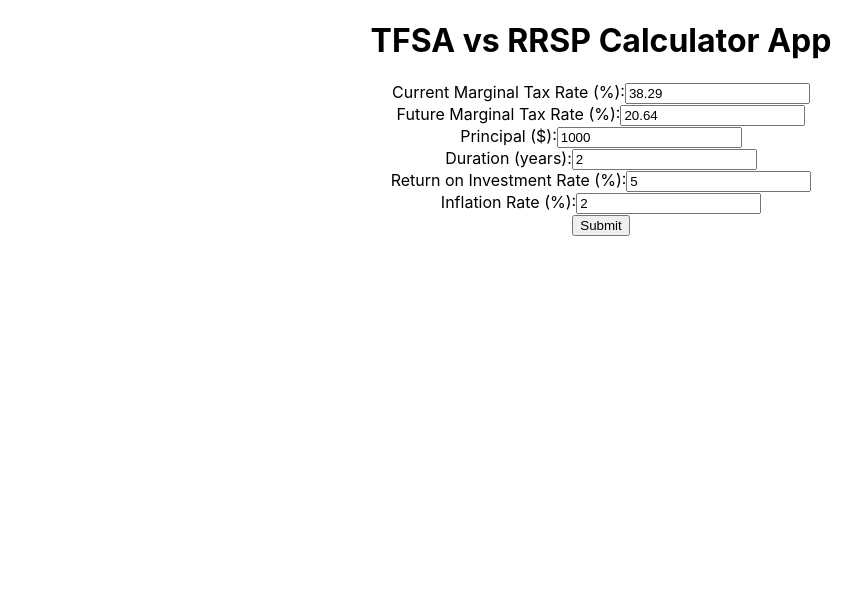
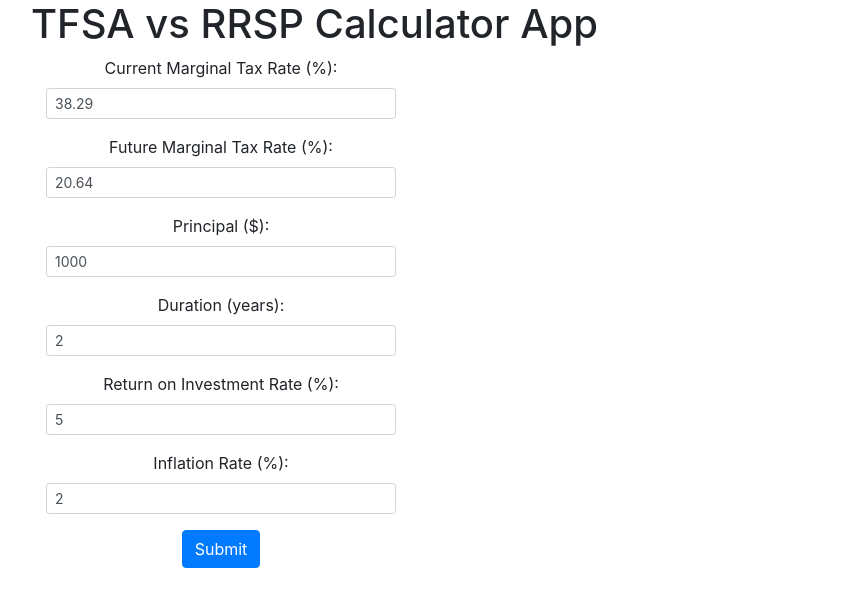
Before and after one commit to jeff-h4/wealthbar_app, a React (Create React App) app: page / in a window 1280 px wide. Shown: the top 606 px of the page, without its empty margins (39-901 px from the left). Built offline with nearby package versions, Linux system fonts and the light colour scheme.

Commit message:
Setup React-Bootstrap

```diff
--- a/package.json
+++ b/package.json
@@ -3,7 +3,9 @@
   "version": "0.1.0",
   "private": true,
   "dependencies": {
+    "bootstrap": "^4.3.1",
     "react": "^16.8.2",
+    "react-bootstrap": "^1.0.0-beta.5",
     "react-dom": "^16.8.2",
     "react-scripts": "2.1.5"
   },
--- a/src/App.jsx
+++ b/src/App.jsx
@@ -1,4 +1,8 @@
 import React, { Component } from 'react';
+import Container from 'react-bootstrap/Container';
+import Row from 'react-bootstrap/Row';
+import Col from 'react-bootstrap/Col';
+
 import './App.css';
 import CalculatorForm from './components/CalculatorForm';
 import DataTable from './components/DataTable';
@@ -18,18 +22,20 @@ class App extends Component {
 
   render() {
     return (
-      <div className="App container">
-        <div className="row">
-          <h1>TFSA vs RRSP Calculator App</h1>
-        </div>
-        <div className="row">
-          <div className="col-4">
-            <CalculatorForm onChange={this.onChange}/>
-          </div>
-          <div className="col-8">
-            <DataTable data={this.state.data}/>
-          </div>
-        </div>
+      <div className="App">
+        <Container>
+          <Row>
+            <h1>TFSA vs RRSP Calculator App</h1>
+          </Row>
+          <Row>
+            <Col sm={4}>
+              <CalculatorForm onChange={this.onChange}/>
+            </Col>
+            <Col sm={8}>
+              <DataTable data={this.state.data}/>
+            </Col>
+          </Row>
+        </Container>
       </div>
     );
   }
--- a/src/components/CalculatorForm.jsx
+++ b/src/components/CalculatorForm.jsx
@@ -1,4 +1,6 @@
 import React from 'react'
+import Button from 'react-bootstrap/Button';
+import Form from 'react-bootstrap/Form';
 import CalculationService from '../services/CalculationService';
 
 export default class CalculatorForm extends React.Component {
@@ -44,39 +46,39 @@ export default class CalculatorForm extends React.Component {
 
   render() {
     return (
-      <form onSubmit={this.handleSubmit}>
-        <div className="form-group">
-          <label>Current Marginal Tax Rate (%):</label>
-          <input type="text" className="form-control" name="currentMarginalTaxRate" value={this.state.currentMarginalTaxRate} onChange={this.onChange} />
-        </div>
+      <Form onSubmit={this.handleSubmit}>
+        <Form.Group>
+          <Form.Label>Current Marginal Tax Rate (%):</Form.Label>
+          <Form.Control size="sm" type="text" name="currentMarginalTaxRate" value={this.state.currentMarginalTaxRate} onChange={this.onChange} />
+        </Form.Group>
 
-        <div className="form-group">
-          <label>Future Marginal Tax Rate (%):</label>
-          <input type="text" className="form-control" name="futureMarginalTaxRate" value={this.state.futureMarginalTaxRate} onChange={this.onChange} />
-        </div>
+        <Form.Group>
+          <Form.Label>Future Marginal Tax Rate (%):</Form.Label>
+          <Form.Control size="sm" type="text" name="futureMarginalTaxRate" value={this.state.futureMarginalTaxRate} onChange={this.onChange} />
+        </Form.Group>
 
-        <div className="form-group">
-          <label>Principal ($):</label>
-          <input type="text" className="form-control" name="principal" value={this.state.principal} onChange={this.onChange} />
-        </div>
+        <Form.Group>
+          <Form.Label>Principal ($):</Form.Label>
+          <Form.Control size="sm" type="text" name="principal" value={this.state.principal} onChange={this.onChange} />
+        </Form.Group>
 
-        <div className="form-group">
-          <label>Duration (years):</label>
-          <input type="text" className="form-control" name="duration" value={this.state.duration} onChange={this.onChange} />
-        </div>
+        <Form.Group>
+          <Form.Label>Duration (years):</Form.Label>
+          <Form.Control size="sm" type="text" name="duration" value={this.state.duration} onChange={this.onChange} />
+        </Form.Group>
 
-        <div className="form-group">
-          <label>Return on Investment Rate (%):</label>
-          <input type="text" className="form-control" name="returnRate" value={this.state.returnRate} onChange={this.onChange} />
-        </div>
+        <Form.Group>
+          <Form.Label>Return on Investment Rate (%):</Form.Label>
+          <Form.Control size="sm" type="text" name="returnRate" value={this.state.returnRate} onChange={this.onChange} />
+        </Form.Group>
 
-        <div className="form-group">
-          <label>Inflation Rate (%):</label>
-          <input type="text" className="form-control" name="inflationRate" value={this.state.inflationRate} onChange={this.onChange} />
-        </div>
+        <Form.Group>
+          <Form.Label>Inflation Rate (%):</Form.Label>
+          <Form.Control size="sm" type="text" className="form-control" name="inflationRate" value={this.state.inflationRate} onChange={this.onChange} />
+        </Form.Group>
 
-        <input type="submit" value="Submit" />
-      </form>
+        <Button variant="primary" type="submit">Submit</Button>
+      </Form>
     );
   }
 }
--- a/src/components/DataTable.jsx
+++ b/src/components/DataTable.jsx
@@ -1,4 +1,5 @@
 import React from 'react'
+import Table from 'react-bootstrap/Table';
 
 export default class DataTable extends React.Component {
   constructor(props) {
@@ -57,7 +58,7 @@ export default class DataTable extends React.Component {
     console.log('Table Data is');
     console.log(tableData);
     return (
-      <table className="table">
+      <Table striped>
         {this.renderTableHeader()}
         <tbody>
           {this.renderRow(1,tableData.finalValue)}
@@ -65,7 +66,7 @@ export default class DataTable extends React.Component {
           {this.renderRow(3,tableData.taxOnWithdrawal)}
           {this.renderRow(4,tableData.afterTaxFutureValue)}
         </tbody>
-      </table>
+      </Table>
     );
   }
 }
--- a/src/index.js
+++ b/src/index.js
@@ -1,6 +1,7 @@
 import React from 'react';
 import ReactDOM from 'react-dom';
 import './index.css';
+import 'bootstrap/dist/css/bootstrap.css';
 import App from './App';
 import * as serviceWorker from './serviceWorker';
 
```
Also changed, not shown: 1 other file (tests, documents, lock files or other folders).
